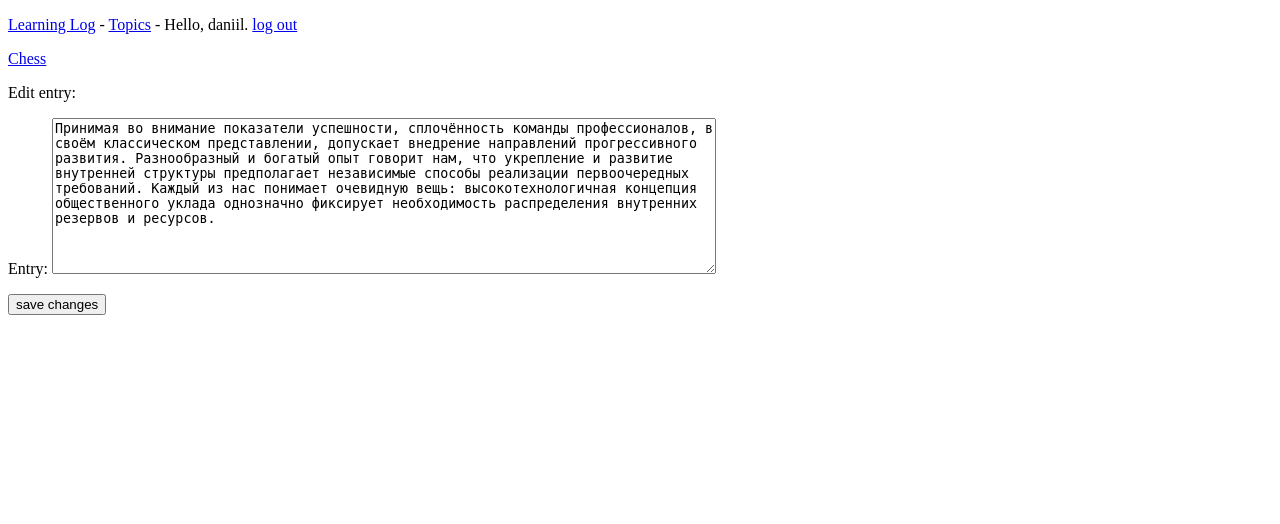
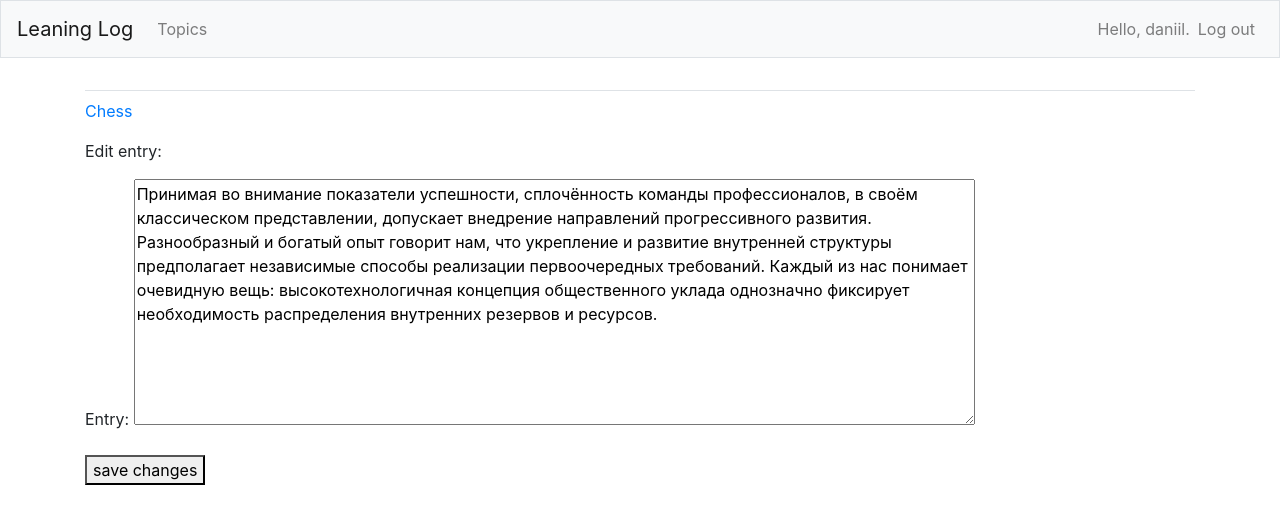
Before and after one commit to danyaxxx/python_book_1_django_app, a Django app: page /edit_entry/1/ in a window 1280 px wide. Shown: the top 524 px of the page. Run offline with Django 3.2, Linux system fonts and the light colour scheme; a user stored in the database is signed in; data comes from the database, SQL or seed files in the repository; both versions use the stored data as it was after the commit; some libraries are stand-ins or nearby versions.

Commit message:
Использование Bootstrap для оформления Learning Log. Изменение base.html. Определение заголовков HTML. Опеределение навигационной панели. Определение основного раздела страницы.

```diff
--- a/learning_logs/templates/learning_logs/base.html
+++ b/learning_logs/templates/learning_logs/base.html
@@ -1,23 +1,55 @@
+{% load bootstrap4 %}
+
 <!DOCTYPE HTML>
 <html>
 <head>
-	<meta http-equiv="Content-Type" content="text/html" charset="utf-9">
+	<meta http-equiv="Content-Type" content="text/html" charset="utf-8">
 	<meta name="viewport" content="width=device-width, initial-scale=0.0"/>
-	<title>Title</title>
+	<title>Learning Log</title>
+
+	{% bootstrap_css %}
+	{% bootstrap_javascript jquery='full' %}
 </head>
 <body>
-<p>
-    <a href="{% url 'learning_logs:index' %}">Learning Log</a> -
-	<a href="{% url 'learning_logs:topics' %}">Topics</a> -
-	{% if user.is_authenticated %}
-		Hello, {{ user.username }}.
-		<a href="{% url 'users:logout' %}">log out</a>
-	{% else %}
-		<a href="{% url 'users:register' %}">Register</a>
-		<a href="{% url 'users:login' %}">log in</a>
-	{% endif %}
-</p>
-
-{% block content %}{% endblock content %}
+<nav class="navbar navbar-expand-md navbar-light bg-light mb-4 border">
+	<a class="navbar-brand" href="{% url 'learning_logs:index' %}">Leaning Log</a>
+	<button class="navbar-toggler" type="button" data-toggle="collapse"
+			data-target="#navbarCollapse" aria-controls="navbarCollapse"
+			aria-expanded="false" aria-label="Toggle navigation">
+		<span class="navbar-toggler-icon"></span>
+	</button>
+	<div class="collapse navbar-collapse" id="navbarCollapse">
+		<ul class="navbar-nav mr-auto">
+			<li class="nav-item">
+				<a href="{% url 'learning_logs:topics' %}" class="nav-link">Topics</a>
+			</li>
+		</ul>
+		<ul class="navbar-nav ml-auto">
+			{% if user.is_authenticated %}
+				<li class="nav-item">
+					<span class="navbar-text">Hello, {{ user.username }}.</span>
+				</li>
+				<li class="nav-item">
+					<a href="{% url 'users:logout' %}" class="nav-link">Log out</a>
+				</li>
+			{% else %}
+				<li class="nav-item">
+					<a href="{% url 'users:register' %}" class="nav-link">Register</a>
+				</li>
+				<li class="nav-item">
+					<a href="{% url 'users:login' %}" class="nav-link">Log in</a>
+				</li>
+			{% endif %}
+		</ul>
+	</div>
+</nav>
+<main role="main" class="container">
+	<div class="pb-2 mb-2 border-bottom">
+		{% block page_header %}{% endblock page_header %}
+	</div>
+	<div>
+		{% block content %}{% endblock content %}
+	</div>
+</main>
 </body>
 </html>
```
Also changed, not shown: db.sqlite3.
